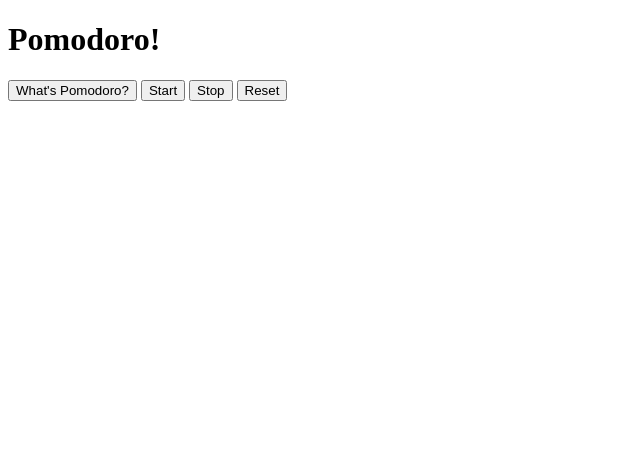
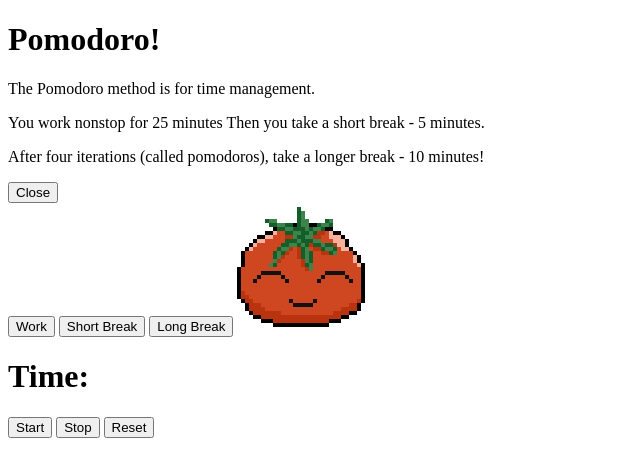
Before and after one commit to hanoelleb/pomodoro, a plain HTML site: page index.html in a window 1280 px wide. Both pictures are taken after a click on the button "What's Pomodoro?". Shown: the whole page, without its empty margins (0-640 px from the left). Drawn offline with nearby package versions, Linux system fonts and the light colour scheme.

Commit message:
basic set up

```diff
--- a/index.html
+++ b/index.html
@@ -8,8 +8,23 @@
     <body>
 	    <h1>Pomodoro!</h1>
 	    <button id='about'>What's Pomodoro?</button>
+	    <div id='explain'>
+		<p>The Pomodoro method is for time management.</p>
+		<p>You work nonstop for 25 minutes
+		Then you take a short break - 5 minutes.</p>
+		<p>After four iterations (called pomodoros),
+		take a longer break - 10 minutes!</p>
+
+                <button id='close'>Close</button>
+	    </div>
+	    <button id='work'>Work</button>
+	    <button id='short'>Short Break</button>
+	    <button id='long'>Long Break</button>
+	    <img id='Pomo'src='tomato-work.png'>
+	    <h1 id='timer'>Time: </h1>
 	    <button id='start'>Start</button>
 	    <button id='stop'>Stop</button>
 	    <button id='reset'>Reset</button>
+	    <script src="index.js"></script>
     </body>
 </html>
--- a/index.js
+++ b/index.js
@@ -0,0 +1,32 @@
+const WORK_TIME = 1500; //25 minutes
+const SHORT_TIME = 300; //5 minutes
+const LONG_TIME = 600; //10 minutes
+
+$(document).ready( function() {
+    $('#explain').hide();
+
+    $('#about').click(function() {
+        $('#explain').show();
+	$('#about').hide();
+    });
+
+    $('#close').click(function() {
+        $('#explain').hide();
+	$('#about').show();
+    });
+
+    $('#work').click( function() {
+        $('#timer').text('Time: 25:00');
+        $('#Pomo').attr('src', 'tomato-work.png');
+    });
+
+    $('#short').click( function() {
+        $('#timer').text('Time: 5:00');
+        $('#Pomo').attr('src', 'tomato-short.png');
+    });
+
+    $('#long').click( function() {
+        $('#timer').text('Time: 10:00');
+        $('#Pomo').attr('src', 'tomato-long.png')
+    });
+});
```
Also changed, not shown: style.sass (added).
